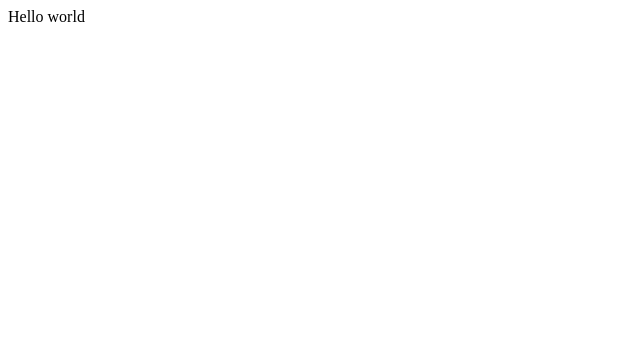
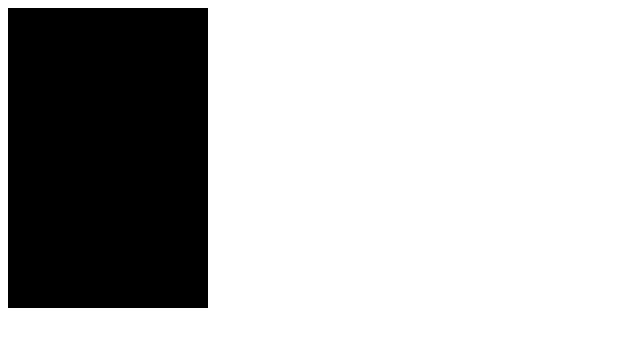
Before and after one commit to pavlkod/react-typescript, a React (Create React App) app: page / in a window 1280 px wide. Shown: the top 346 px of the page, without its empty margins (0-640 px from the left). Built offline with nearby package versions, Linux system fonts and the light colour scheme.

Commit message:
Example component Card with props interface

```diff
--- a/src/App.tsx
+++ b/src/App.tsx
@@ -1,9 +1,10 @@
 import React from 'react';
+import Card from './components/Card';
 
 function App() {
   return (
     <div className="App">
-      Hello world
+      <Card width="200px" height="300px"/>
     </div>
   );
 }
--- /dev/null
+++ b/src/components/Card.tsx
@@ -0,0 +1,14 @@
+import React from 'react'
+
+interface CardProps{
+    width: string,
+    height: string
+}
+
+const Card = (props: CardProps) => {
+    return (
+        <div style={{width:props.width, height: props.height, background: '#000'}}></div>
+    )
+}
+
+export default Card
```
